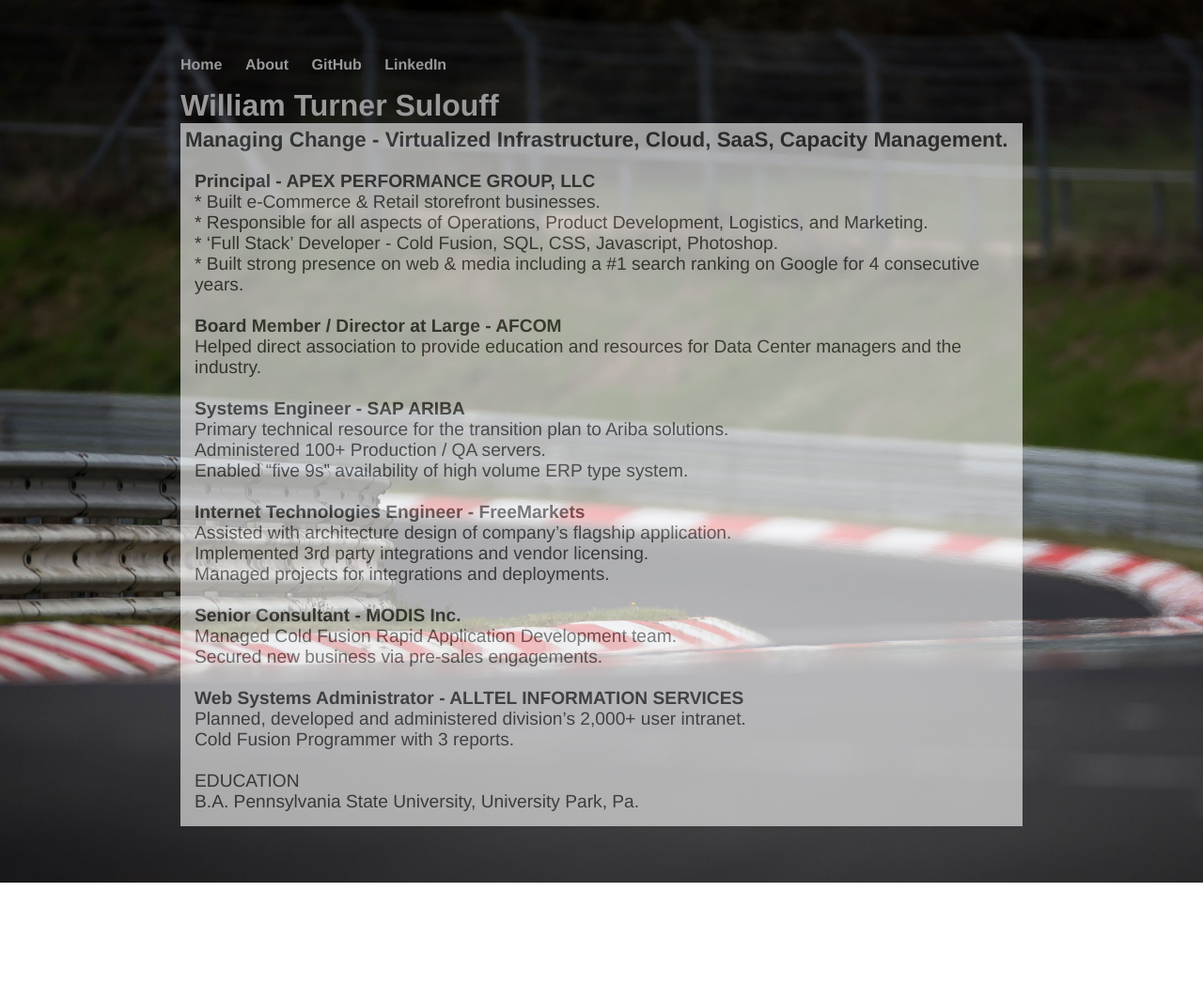
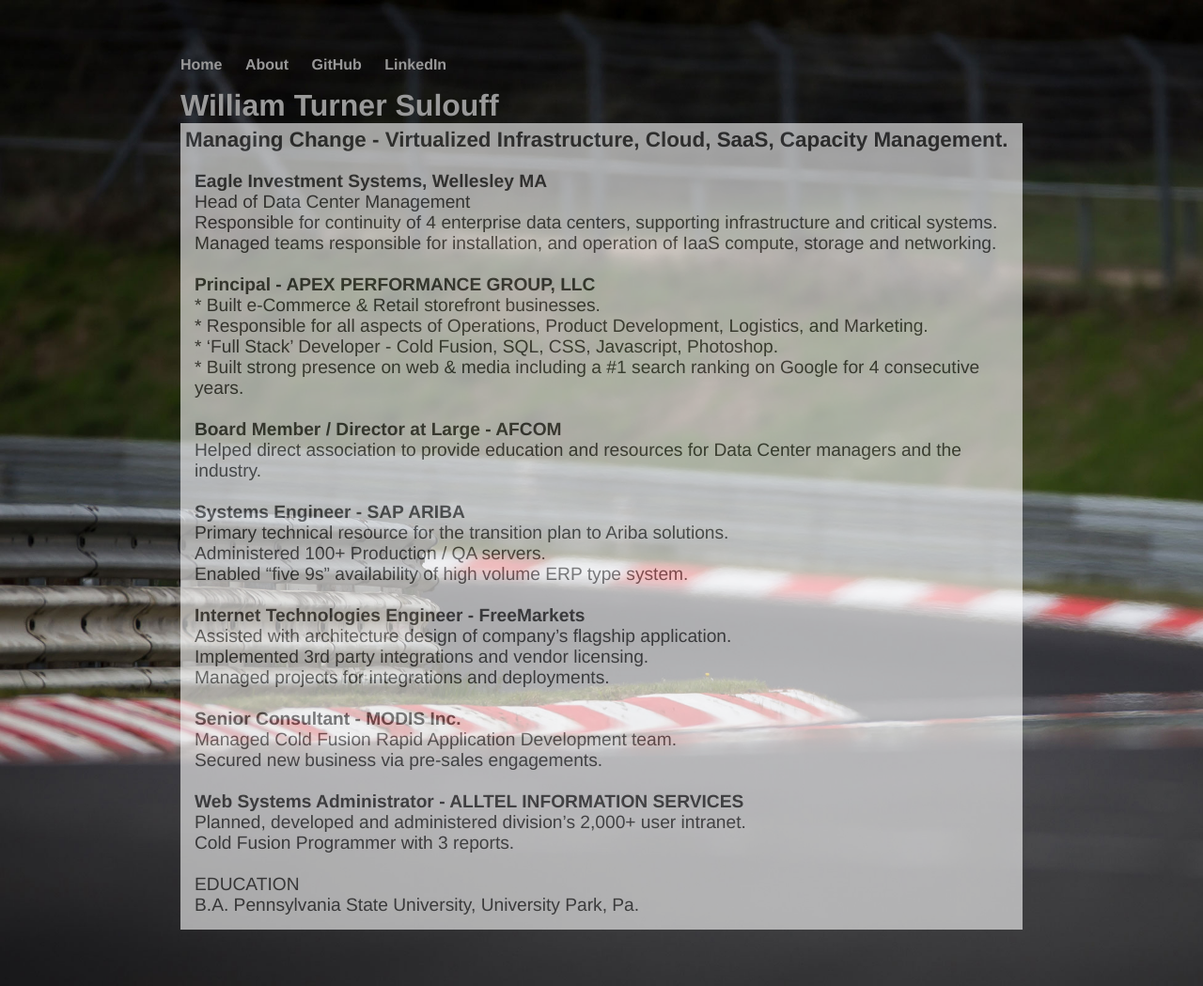
Before and after one commit to apex944/apex944.github.io, a Jekyll site: the page cv/index.html, which Jekyll copies as it is, in a window 1280 px wide. Shown: the whole page at 94% size. Built offline with Jekyll 4.4.1, drawn with Linux system fonts in a browser that asks for light colours; before the commit the page ends 939 px from its top, so only the background shows below that.

Commit message:
updated cv3

```diff
--- a/cv/index.html
+++ b/cv/index.html
@@ -49,6 +49,13 @@
                         Managing Change - Virtualized Infrastructure, Cloud, SaaS, Capacity Management.</div>
 
                     <div class="cv2">
+
+                        <b>Eagle Investment Systems, Wellesley MA</b></br>
+                        Head of Data Center Management</br>
+                        Responsible for continuity of 4 enterprise data centers, supporting infrastructure and critical systems. </br>
+                        Managed teams responsible for installation, and operation of IaaS compute, storage and networking.</br>
+                        </br>
+
                         <b>Principal - APEX PERFORMANCE GROUP, LLC</b></br>
                         * Built e-Commerce & Retail storefront businesses. </br>
                         * Responsible for all aspects of Operations, Product Development, Logistics, and Marketing.</br>
```
